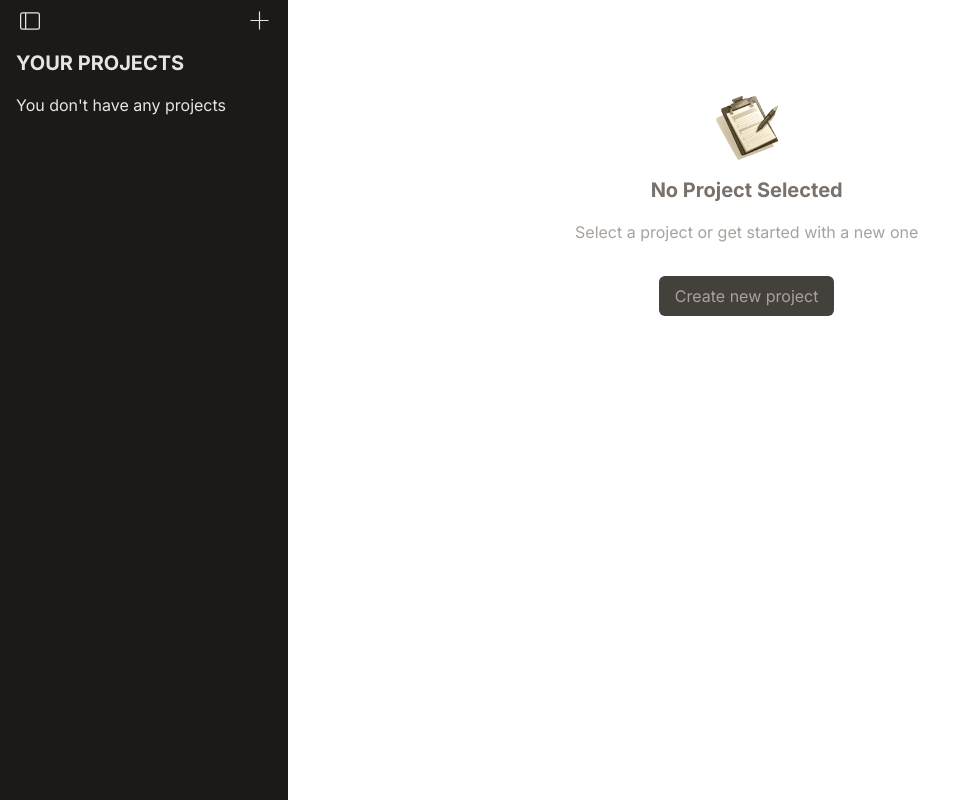
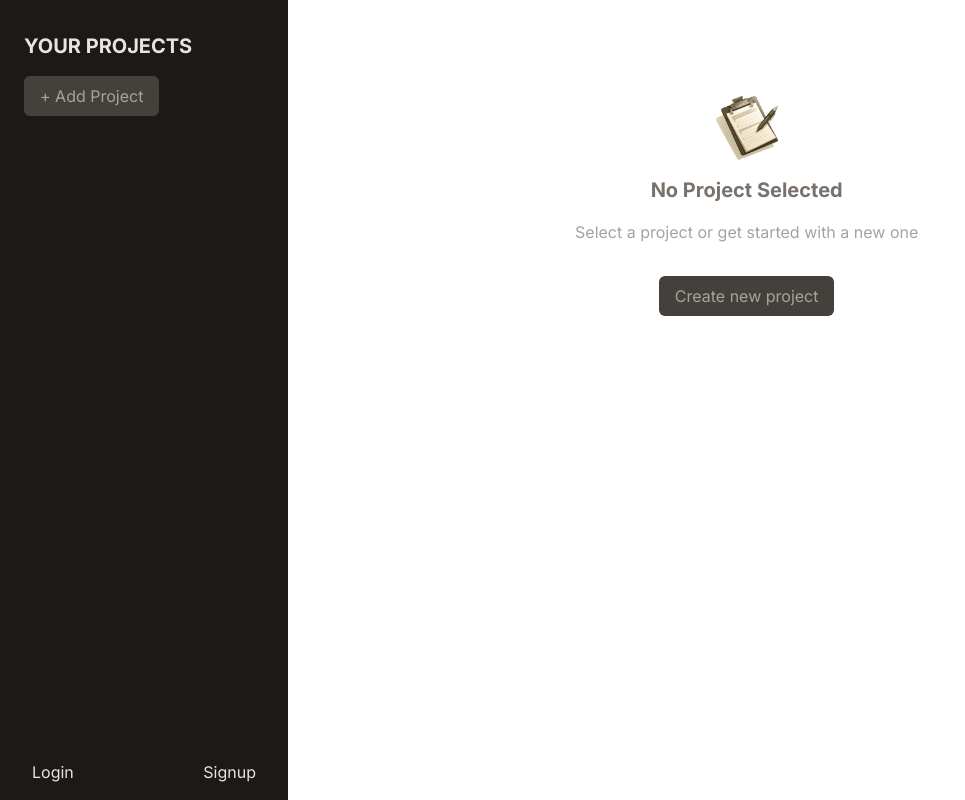
Before and after one commit to Hmalhotra004/project-manager, a Next.js app: page / in a window 1280 px wide. Shown: the whole page, without its empty margins (0-965 px from the left). Built offline with nearby package versions, Linux system fonts and the light colour scheme.

Commit message:
sidebare

```diff
--- a/src/app/page.tsx
+++ b/src/app/page.tsx
@@ -24,10 +24,12 @@ const Home = () => {
   }
 
   return (
-    <main className="flex h-screen gap-8">
-      <ProjectsSidebar />
-      {content}
-    </main>
+    <>
+      <main className="flex h-screen w-screen gap-8">
+        <ProjectsSidebar />
+        {content}
+      </main>
+    </>
   );
 };
 
--- a/src/components/ProjectsSidebar.tsx
+++ b/src/components/ProjectsSidebar.tsx
@@ -1,8 +1,8 @@
 import { Project } from "@/lib/models";
 import { projectActions } from "@/store/store";
-import { BsLayoutSidebar } from "react-icons/bs";
-import { PiPlusLight } from "react-icons/pi";
 import { useDispatch, useSelector } from "react-redux";
+import Button from "./Button";
+import SideBarBottom from "./SideBarBottom";
 
 const ProjectsSidebar = () => {
   const dispatch = useDispatch();
@@ -20,35 +20,12 @@ const ProjectsSidebar = () => {
 
   return (
     <>
-      <aside className="w-1/3 px-4 py-2 bg-stone-900 text-stone-50 md:w-72">
-        {/* <div className="flex items-center justify-end my-4 ">
-        <button className="ml-1 mr-auto transition-colors text-stone-200 hover:text-stone-400">
-          <Link href="Login">Login</Link>
-        </button>
-
-        {/* <button className="transition-colors text-stone-200 hover:text-stone-400">
-          <Link href="Signup">Signup</Link>
-        </button>
-      </div>*/}
-        <div className="flex items-center justify-end mb-4">
-          <button className="ml-1 mr-auto text-stone-200">
-            <BsLayoutSidebar size={20} />
-          </button>
-
-          <button
-            className="text-stone-200"
-            onClick={handleAddClick}
-          >
-            <PiPlusLight size={25} />
-          </button>
+      <aside className="w-1/3 px-6 pt-8 pb-4 bg-stone-900 text-stone-50 md:w-72 h-screen flex flex-col">
+        <h2 className="mb-4 font-bold uppercase md:text-xl text-stone-200">Your Projects</h2>
+        <div>
+          <Button onClick={handleAddClick}>+ Add Project</Button>
         </div>
-
-        <h2 className="mb-4 font-bold uppercase md:text-xl text-stone-200">Your Projects</h2>
-        {/* <div>
-          <Button onClick={handleAddClick}>+ Add Project</Button>
-        </div> */}
-        {projects.length === 0 && <p className="text-stone-200 my-4">You don&apos;t have any projects </p>}
-        <ul className="mt-4">
+        <ul className="my-4 overflow-y-scroll">
           {projects.map(project => {
             let cssClass = "w-full text-left px-2 py-1 rounded-sm my-1 hover:text-stone-200 hover:bg-stone-800 transition-colors";
 
@@ -59,10 +36,7 @@ const ProjectsSidebar = () => {
             }
 
             return (
-              <li
-                key={project.id}
-                className="overflow-y-scroll"
-              >
+              <li key={project.id}>
                 <button
                   onClick={() => handleSelectClick(project.id)}
                   className={cssClass}
@@ -73,6 +47,7 @@ const ProjectsSidebar = () => {
             );
           })}
         </ul>
+        <SideBarBottom />
       </aside>
     </>
   );
--- /dev/null
+++ b/src/components/SideBarBottom.tsx
@@ -0,0 +1,17 @@
+import Link from "next/link";
+
+const SideBarBottom = () => {
+  return (
+    <div className="flex items-center justify-end mt-auto">
+      <button className="transition-colors text-stone-200 hover:text-stone-400 ml-2 mr-auto">
+        <Link href="Login">Login </Link>
+      </button>
+
+      <button className="mr-2 transition-colors text-stone-200 hover:text-stone-400">
+        <Link href="Signup">Signup</Link>
+      </button>
+    </div>
+  );
+};
+
+export default SideBarBottom;
```
